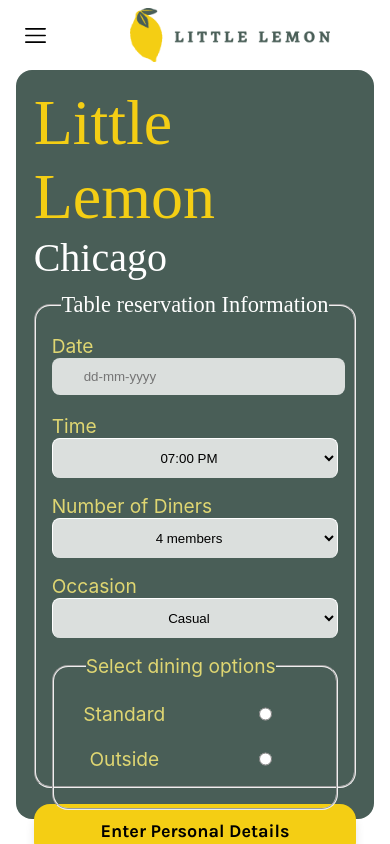
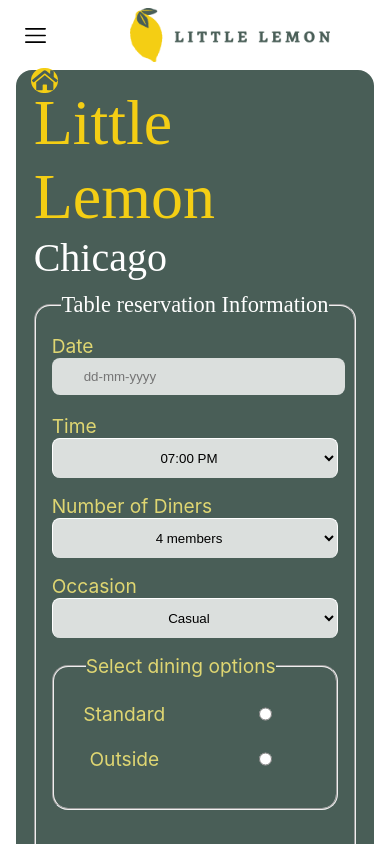
Before and after one commit to kiran8688/Little-Lemon_Restaurant, a React (Create React App) app: page /reservations in a window 390 px wide. Shown: the top 844 px of the page. Built offline with nearby package versions, Linux system fonts and the light colour scheme; a web font is replaced by a local one.

Commit message:
added home button

```diff
--- a/src/App.css
+++ b/src/App.css
@@ -110,7 +110,7 @@
   letter-spacing: 0.1rem;
 }
 
-.hero-section>article>a{
+.hero-section>article>a {
   background-color: #F4CE14;
   text-decoration: none;
   text-align: center;
@@ -128,7 +128,7 @@
   cursor: pointer;
 }
 
-.hero-section>article>a:active{
+.hero-section>article>a:active {
   box-shadow: 0px 10px 40px 0 rgba(0, 0, 0, 0);
 
 }
@@ -149,7 +149,7 @@
 }
 
 button:disabled {
-  background-color:#F4CE14;
+  background-color: #F4CE14;
   box-shadow: none;
   color: rgba(0, 0, 0, 0.3);
   cursor: not-allowed;
@@ -456,30 +456,38 @@
 
 .reservation-section {
   display: grid;
-  grid-template-columns: 1fr;
-  grid-template-rows: repeat(10, 1fr);
+  grid-template-columns: auto 1fr;
+  grid-template-rows: auto repeat(10, 1fr);
   background-color: #495e57;
   color: #dfd672;
   /* width: 100%; */
-  height: 70%;
-  border-radius: 16px;
-  margin:  1rem;
+  height: 100%;
+  border-radius: 16px;
+  margin: 1rem;
   margin-top: 0;
   padding: 1rem;
   /* justify-content: center; */
   justify-items: center;
 }
 
-.reservation-section>object {
+.reservation-section>[aria-label=home_icon] {
+  /* top: -50%; */
+  border: none;
+}
+
+.reservation-section>a{
+  grid-row: 1/span 1;
   position: fixed;
-  top: 0%;
+  left: 2%;
+  border-radius: 16px;
   z-index: 1;
-  height: 50px;
-  width: 50px;
+  height: 5vh;
+  width: 2vw;
   color: #dfd672;
-}
-
-.reservation-section>article>h3{
+
+}
+
+.reservation-section>article>h3 {
   font-family: 'Markazi Text';
   font-style: normal;
   font-weight: 400;
@@ -490,8 +498,8 @@
 }
 
 .reservation-section>article {
-  /* grid-column: 5/ span 6; */
-  grid-row: 1/ span 9;
+  grid-column: 2/ span 2;
+  grid-row: 2/ span 9;
   width: 30%;
 }
 
@@ -526,7 +534,7 @@
   background-color: rgba(255, 255, 255, 0.8);
 }
 
-#react-datepicker{
+#react-datepicker {
   width: 86%;
   height: 2.3rem;
   border-radius: 8px;
@@ -535,7 +543,8 @@
   background-color: rgba(255, 255, 255, 0.8);
 }
 
-#input>input:active, #input>select:focus{
+#input>input:active,
+#input>select:focus {
   border: #F4CE14 solid 2px;
 
 
@@ -563,7 +572,7 @@
   width: 100%;
 }
 
-form>a:hover{
+form>a:hover {
   text-decoration: none
 }
 
@@ -576,15 +585,17 @@
   text-align: center;
 }
 
-.reservation-section>article>form>fieldset>fieldset{
+.reservation-section>article>form>fieldset>fieldset {
   border-radius: 16px;
   padding-top: 1.5rem;
 }
-.reservation-section>article>form>fieldset>fieldset>legend{
+
+.reservation-section>article>form>fieldset>fieldset>legend {
   margin-left: 2rem;
   font-size: 1.2rem;
 }
-.reservation-section>article>form>fieldset>fieldset>div{
+
+.reservation-section>article>form>fieldset>fieldset>div {
   font-size: 1.2rem;
   display: grid;
   grid-template-columns: 1fr 1fr;
@@ -594,7 +605,8 @@
 
 }
 
-[for='standard'], [for='outside']{
+[for='standard'],
+[for='outside'] {
   display: block;
   width: 100%;
   text-align: center;
@@ -613,7 +625,7 @@
 
   height: 50vw;
   border-radius: 16px;
-  margin:  1rem;
+  margin: 1rem;
   margin-top: 0;
   padding: 1rem;
   /* justify-content: center; */
@@ -629,12 +641,12 @@
   color: #dfd672;
 }
 
-.login-section>article{
+.login-section>article {
   grid-row: 2/ span 5;
   height: 130%;
 }
 
-.login-section>article>h3{
+.login-section>article>h3 {
   font-family: 'Markazi Text';
   font-style: normal;
   font-weight: 400;
@@ -652,7 +664,8 @@
 
 
 
-[for='standard'], [for='outside']{
+[for='standard'],
+[for='outside'] {
   display: block;
   width: 100%;
   text-align: center;
@@ -665,13 +678,50 @@
 
 @media (max-width: 1440px) {
 
-  .login-section>article>form>fieldset{
+  .login-section>article>form>fieldset {
     row-gap: 0.4rem;
   }
 
-  .reservation-section>article{
+  .reservation-section>article {
     width: 60vh;
   }
+
+  .reservation-section {
+    display: grid;
+    grid-template-columns: auto 1fr;
+    grid-template-rows: auto repeat(10, 1fr);
+    background-color: #495e57;
+    color: #dfd672;
+    /* width: 100%; */
+    height: 100%;
+    border-radius: 16px;
+    margin: 1rem;
+    margin-top: 0;
+    padding: 1rem;
+    /* justify-content: center; */
+    justify-items: center;
+  }
+  .reservation-section>[aria-label=home_icon] {
+    border: none;
+  }
+
+  .reservation-section>a{
+    grid-row: 1/span 1;
+    position: fixed;
+    /* top: -50%; */
+    left: 2%;
+    border-radius: 16px;
+    z-index: 1;
+    height: 6vh;
+    width: 3vw;
+    min-width: 3vw;
+    color: #dfd672;
+
+
+  }
+
+
+
 }
 
 
@@ -683,6 +733,41 @@
     grid-row: 1/ span 9;
     width: 50%;
   }
+
+  .reservation-section {
+    display: grid;
+    grid-template-columns: auto 1fr;
+    grid-template-rows: auto repeat(10, 1fr);
+    background-color: #495e57;
+    color: #dfd672;
+    /* width: 100%; */
+    height: 100%;
+    border-radius: 16px;
+    margin: 1rem;
+    margin-top: 0;
+    padding: 1rem;
+    /* justify-content: center; */
+    justify-items: center;
+  }
+
+  .reservation-section>[aria-label=home_icon] {
+    border: none;
+  }
+
+  .reservation-section>a{
+    grid-row: 1/span 1;
+    position: fixed;
+    /* top: -50%; */
+    left: 2%;
+    border-radius: 16px;
+    z-index: 1;
+    height: 7vh;
+    width: 5vw;
+    min-width: 5vw;
+    color: #dfd672;
+
+  }
+
 
   /* ---------------------------login--------------------------- */
 
@@ -695,7 +780,7 @@
     /* width: 100%; */
     height: 80vw;
     border-radius: 16px;
-  margin:  1rem;
+    margin: 1rem;
     margin-top: 0;
     padding: 1rem;
     /* justify-content: center; */
@@ -711,7 +796,7 @@
     color: #dfd672;
   }
 
-.login-section>article>h3{
+  .login-section>article>h3 {
     font-family: 'Markazi Text';
     font-style: normal;
     font-weight: 400;
@@ -741,7 +826,7 @@
     row-gap: 2rem;
   }
 
-.login-section>article>form>fieldset{
+  .login-section>article>form>fieldset {
     row-gap: 0.2rem;
   }
 
@@ -761,8 +846,10 @@
     background-color: rgba(255, 255, 255, 0.8);
   }
 
-#input>input:active, #input>select:focus{
-  border: #F4CE14 solid 2px;;
+  #input>input:active,
+  #input>select:focus {
+    border: #F4CE14 solid 2px;
+    ;
   }
 
   form>a {
@@ -787,7 +874,7 @@
     width: 100%;
   }
 
-form>a:hover{
+  form>a:hover {
     text-decoration: none
   }
 
@@ -836,11 +923,11 @@
     display: none;
   }
 
-  .navbar.active{
+  .navbar.active {
 
     /* display: block; */
     display: block;
-    position:absolute;
+    position: absolute;
     top: 70%;
     grid-column: 1 / span 2;
     width: 100%;
@@ -932,7 +1019,7 @@
     letter-spacing: 0.1rem;
   }
 
-  .hero-section>article>a{
+  .hero-section>article>a {
     background-color: #F4CE14;
     text-decoration: none;
     text-align: center;
@@ -951,7 +1038,7 @@
     width: 70%;
   }
 
-  .hero-section>article>a:active{
+  .hero-section>article>a:active {
     box-shadow: 0px 10px 40px 0 rgba(0, 0, 0, 0);
 
   }
@@ -1263,12 +1350,12 @@
 
   .reservation-section {
     display: grid;
-    grid-template-columns: 1fr;
-    grid-template-rows: repeat(12, 1fr);
+    grid-template-columns: auto 1fr;
+    grid-template-rows: auto repeat(10, 1fr);
     background-color: #495e57;
     color: #dfd672;
     /* width: 100%; */
-    height: 80%;
+    height: 100%;
     border-radius: 16px;
     margin: 1rem;
     margin-top: 0;
@@ -1277,16 +1364,27 @@
     justify-items: center;
   }
 
-  .reservation-section>object {
-    position: fixed;
-    top: 0%;
+  .reservation-section>[aria-label=home_icon] {
+    border: none;
+  }
+  .reservation-section>a{
+
+    grid-row: 1/span 1;
+    position: absolute;
+    top: 10%;
+    left: 5%;
+    border-radius: 16px;
     z-index: 1;
-    height: 50px;
-    width: 50px;
+    height: 3vh;
+    width: 8vw;
+    min-width: 50px;
     color: #dfd672;
-  }
-
-  .reservation-section>article>h3{
+
+  }
+
+
+
+  .reservation-section>article>h3 {
     font-family: 'Markazi Text';
     font-style: normal;
     font-weight: 400;
@@ -1322,8 +1420,8 @@
     font-size: 1.2rem;
   }
 
-  #react-datepicker{
-    width: 91%;
+  #react-datepicker {
+    width: 80%;
     /* max-width: 60vw; */
     height: 2.3rem;
     border-radius: 8px;
@@ -1363,9 +1461,10 @@
     width: 100%;
   }
 
-form>a:hover{
+  form>a:hover {
     text-decoration: none
   }
+
   legend[align=center] {
     font-family: 'Markazi Text';
     font-style: normal;
@@ -1375,16 +1474,18 @@
     text-align: center;
   }
 
-  .reservation-section>article>form>fieldset>fieldset{
+  .reservation-section>article>form>fieldset>fieldset {
     border-radius: 16px;
     padding-top: 1.5rem;
     height: 80%;
   }
-  .reservation-section>article>form>fieldset>fieldset>legend{
+
+  .reservation-section>article>form>fieldset>fieldset>legend {
     margin-left: 2rem;
     font-size: 1.2rem;
   }
-  .reservation-section>article>form>fieldset>fieldset>div{
+
+  .reservation-section>article>form>fieldset>fieldset>div {
     font-size: 1.2rem;
     display: grid;
     grid-template-columns: 1fr 1fr;
@@ -1394,7 +1495,8 @@
 
   }
 
-  [for='standard'], [for='outside']{
+  [for='standard'],
+  [for='outside'] {
     display: block;
     width: 100%;
     text-align: center;
@@ -1431,8 +1533,10 @@
     background-color: rgba(255, 255, 255, 0.8);
   }
 
-#input>input:active, #input>select:focus{
-  border: #F4CE14 solid 2px;;
+  #input>input:active,
+  #input>select:focus {
+    border: #F4CE14 solid 2px;
+    ;
   }
 
   form>a {
@@ -1457,7 +1561,7 @@
     width: 100%;
   }
 
-form>a:hover{
+  form>a:hover {
     text-decoration: none
   }
 
@@ -1480,7 +1584,7 @@
     /* width: 100%; */
     height: 80vh;
     border-radius: 16px;
-  margin:  1rem;
+    margin: 1rem;
     margin-top: 0;
     padding: 1rem;
     /* justify-content: center; */
@@ -1496,7 +1600,7 @@
     color: #dfd672;
   }
 
-.login-section>article>h3{
+  .login-section>article>h3 {
     font-family: 'Markazi Text';
     font-style: normal;
     font-weight: 400;
@@ -1526,7 +1630,7 @@
     row-gap: 2rem;
   }
 
-.login-section>article>form>fieldset{
+  .login-section>article>form>fieldset {
     row-gap: 0.2rem;
   }
 
@@ -1546,8 +1650,10 @@
     background-color: rgba(255, 255, 255, 0.8);
   }
 
-#input>input:active, #input>select:focus{
-  border: #F4CE14 solid 2px;;
+  #input>input:active,
+  #input>select:focus {
+    border: #F4CE14 solid 2px;
+    ;
   }
 
   form>a {
@@ -1572,7 +1678,7 @@
     width: 100%;
   }
 
-form>a:hover{
+  form>a:hover {
     text-decoration: none
   }
 
@@ -1706,7 +1812,7 @@
     padding-right: 10rem;
   }
 
-  .hero-section>article>a{
+  .hero-section>article>a {
     background-color: #F4CE14;
     text-decoration: none;
     text-align: center;
@@ -1725,7 +1831,7 @@
     width: 40%;
   }
 
-  .hero-section>article>a:active{
+  .hero-section>article>a:active {
     box-shadow: 0px 10px 40px 0 rgba(0, 0, 0, 0);
 
   }
@@ -2068,12 +2174,12 @@
 
   .reservation-section {
     display: grid;
-    grid-template-columns: 1fr;
-    grid-template-rows: repeat(12, 1fr);
+    grid-template-columns: auto 1fr;
+    grid-template-rows: auto repeat(10, 1fr);
     background-color: #495e57;
     color: #dfd672;
     /* width: 100%; */
-    height: 85vh;
+    height: 100%;
     border-radius: 16px;
     margin: 1rem;
     margin-top: 0;
@@ -2082,16 +2188,27 @@
     justify-items: center;
   }
 
-  .reservation-section>object {
-    position: fixed;
-    top: 0%;
+  .reservation-section>[aria-label=home_icon] {
+    border: none;
+  }
+
+  .reservation-section>a{
+    grid-row: 1/span 1;
+    position: absolute;
+    top: 8%;
+    left: 8%;
+    border-radius: 16px;
     z-index: 1;
-    height: 50px;
-    width: 50px;
+    height: 3vh;
+    width: 7vw;
     color: #dfd672;
-  }
-
-  .reservation-section>article>h3{
+
+
+  }
+
+
+
+  .reservation-section>article>h3 {
     font-family: 'Markazi Text';
     font-style: normal;
     font-weight: 400;
@@ -2127,7 +2244,7 @@
     font-size: 1.2rem;
   }
 
-  #react-datepicker{
+  #react-datepicker {
     width: 80%;
     height: 2.3rem;
     border-radius: 8px;
@@ -2160,15 +2277,17 @@
     text-align: center;
   }
 
-  .reservation-section>article>form>fieldset>fieldset{
+  .reservation-section>article>form>fieldset>fieldset {
     border-radius: 16px;
     padding-top: 1.5rem;
   }
-  .reservation-section>article>form>fieldset>fieldset>legend{
+
+  .reservation-section>article>form>fieldset>fieldset>legend {
     margin-left: 2rem;
     font-size: 1.2rem;
   }
-  .reservation-section>article>form>fieldset>fieldset>div{
+
+  .reservation-section>article>form>fieldset>fieldset>div {
     font-size: 1.2rem;
     display: grid;
     grid-template-columns: 1fr 1fr;
@@ -2178,7 +2297,8 @@
 
   }
 
-  [for='standard'], [for='outside']{
+  [for='standard'],
+  [for='outside'] {
     display: block;
     width: 100%;
     text-align: center;
@@ -2196,7 +2316,7 @@
     /* width: 100%; */
     height: 80vh;
     border-radius: 16px;
-    margin:  1rem;
+    margin: 1rem;
     margin-top: 0;
     padding: 1rem;
     /* justify-content: center; */
@@ -2212,7 +2332,7 @@
     color: #dfd672;
   }
 
-  .login-section>article>h3{
+  .login-section>article>h3 {
     font-family: 'Markazi Text';
     font-style: normal;
     font-weight: 400;
@@ -2242,7 +2362,7 @@
     row-gap: 2rem;
   }
 
-  .login-section>article>form>fieldset{
+  .login-section>article>form>fieldset {
     row-gap: 0.2rem;
   }
 
@@ -2262,8 +2382,10 @@
     background-color: rgba(255, 255, 255, 0.8);
   }
 
-  #input>input:active, #input>select:focus{
-    border: #F4CE14 solid 2px;;
+  #input>input:active,
+  #input>select:focus {
+    border: #F4CE14 solid 2px;
+    ;
   }
 
   form>a {
@@ -2288,7 +2410,7 @@
     width: 100%;
   }
 
-  form>a:hover{
+  form>a:hover {
     text-decoration: none
   }
 
@@ -2307,7 +2429,7 @@
 
 
 @media (max-width: 375px) {
-  #react-datepicker{
+  #react-datepicker {
     width: 76%;
     height: 2.3rem;
     border-radius: 8px;
@@ -2317,45 +2439,87 @@
 
   }
 
-  .reservation-section{
-    height: 100vh;
-  }
-  .reservation-section>article{
-    width: 100%;
-
-  }
-}
-
-
-
-@media (max-width:320px) {
-
   .reservation-section {
     display: grid;
-  grid-template-columns: 1fr;
-  grid-template-rows: repeat(12, 1fr);
+    grid-template-columns: auto 1fr;
+    grid-template-rows: auto repeat(10, 1fr);
     background-color: #495e57;
     color: #dfd672;
     /* width: 100%; */
-  height: 70%;
-  border-radius: 16px;
-  margin: 0.5rem;
+    height: 100%;
+    border-radius: 16px;
+    margin: 1rem;
     margin-top: 0;
-  padding: 0.2rem;
+    padding: 1rem;
     /* justify-content: center; */
     justify-items: center;
   }
 
-.reservation-section>object {
+  .reservation-section>[aria-label=home_icon] {
+    border: none;
+  }
+  .reservation-section>a{
+    grid-row: 1/span 1;
     position: fixed;
-  top: 0%;
+    /* top: -50%; */
+    left: 9%;
+    border-radius: 16px;
     z-index: 1;
-  height: 50px;
-  width: 50px;
+    height: 3vh;
+    width: 8vw;
     color: #dfd672;
-}
-
-.reservation-section>article>h3{
+
+
+  }
+
+
+
+  .reservation-section>article {
+    width: 100%;
+
+  }
+}
+
+
+
+@media (max-width:320px) {
+
+  .reservation-section {
+    display: grid;
+    grid-template-columns: auto 1fr;
+    grid-template-rows: auto repeat(10, 1fr);
+    background-color: #495e57;
+    color: #dfd672;
+    /* width: 100%; */
+    height: 100%;
+    border-radius: 16px;
+    margin: 1rem;
+    margin-top: 0;
+    padding: 1rem;
+    /* justify-content: center; */
+    justify-items: center;
+  }
+
+  .reservation-section>[aria-label=home_icon] {
+    border: none;
+  }
+  .reservation-section>a{
+    grid-row: 1/span 1;
+    position: absolute;
+    top:8%;
+    left: 9%;
+    border-radius: 16px;
+    z-index: 1;
+    height: 3vh;
+    width: 9vw;
+    color: #dfd672;
+
+
+  }
+
+
+
+  .reservation-section>article>h3 {
     font-family: 'Markazi Text';
     font-style: normal;
     font-weight: 400;
@@ -2367,8 +2531,8 @@
 
   .reservation-section>article {
     /* grid-column: 5/ span 6; */
-  grid-row: 2/ span 11;
-  width: 100%;
+    grid-row: 2/ span 9;
+    width: 110%;
   }
 
   .reservation-section>article>form {
@@ -2391,7 +2555,8 @@
     font-size: 1rem;
     margin: 0 1rem;
   }
-#react-datepicker{
+
+  #react-datepicker {
     width: 75%;
     height: 1.7rem;
     border-radius: 8px;
@@ -2424,17 +2589,19 @@
     text-align: center;
   }
 
-.reservation-section>article>form>fieldset>fieldset{
+  .reservation-section>article>form>fieldset>fieldset {
     border-radius: 16px;
     padding-top: 0.5rem;
     margin: 0 1rem;
     height: 60%;
   }
-.reservation-section>article>form>fieldset>fieldset>legend{
+
+  .reservation-section>article>form>fieldset>fieldset>legend {
     margin-left: 0.3rem;
     font-size: 1rem;
   }
-.reservation-section>article>form>fieldset>fieldset>div{
+
+  .reservation-section>article>form>fieldset>fieldset>div {
     font-size: 1.2rem;
     display: grid;
     grid-template-columns: 1fr 1fr;
@@ -2444,7 +2611,8 @@
 
   }
 
-[for='standard'], [for='outside']{
+  [for='standard'],
+  [for='outside'] {
     display: block;
     width: 100%;
     text-align: center;
@@ -2461,7 +2629,7 @@
     /* width: 100%; */
     height: 70vh;
     border-radius: 16px;
-  margin:  0rem;
+    margin: 0rem;
     margin-top: 0;
     padding: 0rem;
     /* justify-content: center; */
@@ -2477,7 +2645,7 @@
     color: #dfd672;
   }
 
-.login-section>article>h3{
+  .login-section>article>h3 {
     font-family: 'Markazi Text';
     font-style: normal;
     font-weight: 400;
@@ -2507,7 +2675,7 @@
     row-gap: 2rem;
   }
 
-.login-section>article>form>fieldset{
+  .login-section>article>form>fieldset {
     row-gap: 0.2rem;
   }
 
@@ -2527,8 +2695,10 @@
     background-color: rgba(255, 255, 255, 0.8);
   }
 
-#input>input:active, #input>select:focus{
-  border: #F4CE14 solid 2px;;
+  #input>input:active,
+  #input>select:focus {
+    border: #F4CE14 solid 2px;
+    ;
   }
 
   form>a {
@@ -2553,7 +2723,7 @@
     width: 100%;
   }
 
-form>a:hover{
+  form>a:hover {
     text-decoration: none
   }
 
--- a/src/Components/Reservations.js
+++ b/src/Components/Reservations.js
@@ -3,7 +3,7 @@
 import { Link } from 'react-router-dom';
 
 import 'react-datepicker/dist/react-datepicker.css';
-// import homeIcon from '../assets/icons_assets/home icon.svg'
+import homeIcon from '../assets/icons_assets/home icon.svg'
 
 function ReserveTable() {
 
@@ -21,7 +21,10 @@
   return (
     <>
       <section className='reservation-section'>
-        {/* <object width={50} height={50} data={homeIcon} aria-label='home_icon' type="image/svg+xml"></object> */}
+        <Link to={'/'}>
+
+      <img  aria-label="home_icon" src={homeIcon} alt="home-icon" style={{backgroundColor: '#f4ce14',height:'inherit', width:'inherit', borderRadius: 'inherit'}} />
+        </Link>
         <article>
           <h1>Little Lemon</h1>
           <h3>Chicago</h3>
@@ -34,12 +37,12 @@
                   Date
                 </label>
                 <ReactDatePicker
-                selected={date}
-                onChange={date =>setDate(date)}
-                minDate={new Date()}
-                placeholderText='dd-mm-yyyy'
-                dateFormat={'dd/MMMM/yyyy'}
-                id='react-datepicker'  />
+                  selected={date}
+                  onChange={date => setDate(date)}
+                  minDate={new Date()}
+                  placeholderText='dd-mm-yyyy'
+                  dateFormat={'dd/MMMM/yyyy'}
+                  id='react-datepicker' />
               </div>
 
               <div id='input'>
```
Also changed, not shown: src/Components/Header.js (+6 -6 lines), src/Components/Login.js (indentation only). Lines whose indentation alone changed are shown as unchanged.
